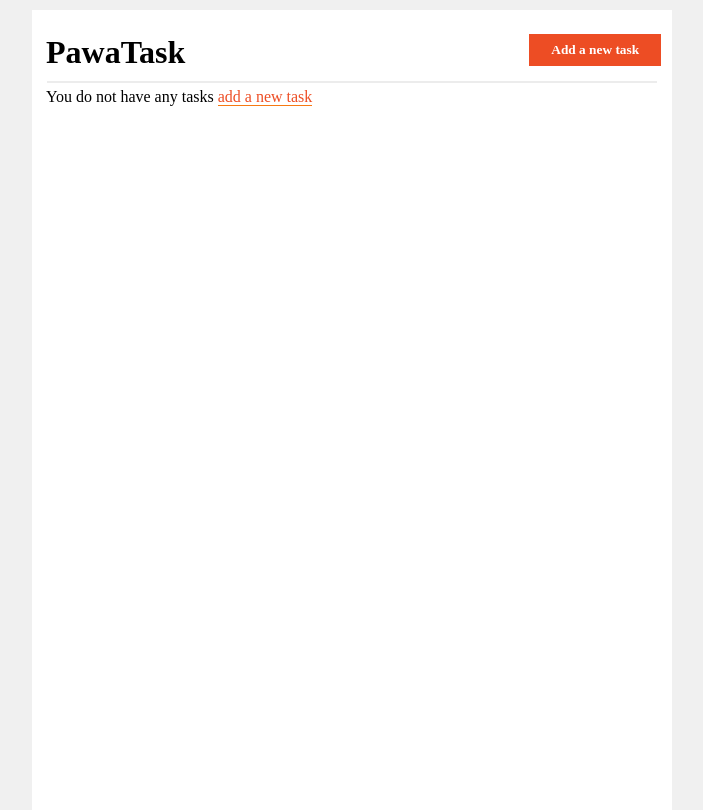
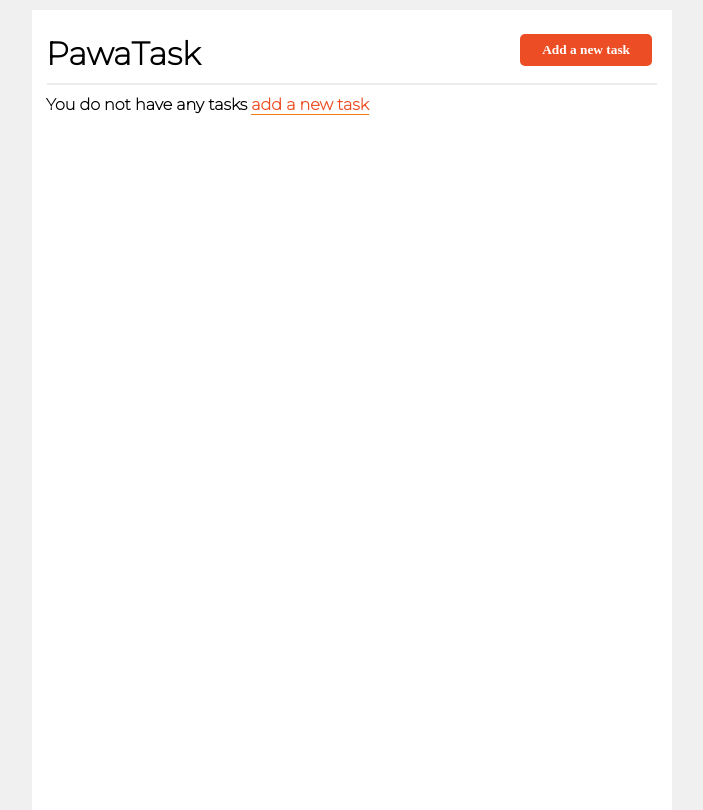
Before and after one commit to theexcel/todolist, a React (Create React App) app: page / in a window 1280 px wide. Shown: the whole page, without its empty margins (288-991 px from the left). Built offline with nearby package versions, Linux system fonts and the light colour scheme.

Commit message:
close modal button implemented

```diff
--- a/public/index.html
+++ b/public/index.html
@@ -11,6 +11,8 @@
     />
     <link rel="apple-touch-icon" href="%PUBLIC_URL%/logo192.png" />
     <link href="https://fonts.googleapis.com/css?family=Lobster" rel="stylesheet" type="text/css"/>
+    <link href="https://fonts.googleapis.com/css2?family=Montserrat:wght@100&display=swap" rel="stylesheet">
+    <link href="https://fonts.googleapis.com/css2?family=Montserrat:ital,wght@0,100;0,200;1,100&display=swap" rel="stylesheet">
     <!--
       manifest.json provides metadata used when your web app is installed on a
       user's mobile device or desktop. See https://developers.google.com/web/fundamentals/web-app-manifest/
--- a/src/components/TheTodos.js
+++ b/src/components/TheTodos.js
@@ -10,6 +10,8 @@ function TheTodos({todos, setTodos, editTodo}) {
 //     todos && todos.map((todo) => console.log(todo))
 //   }
 //   todoFunct()
+
+
 
 
   return (
--- a/src/components/Todomodal.js
+++ b/src/components/Todomodal.js
@@ -8,19 +8,19 @@ monthDate, setMonthDate, input, setInput, priority, setPriority, comments, setCo
 
     //  const [letsCloseModal, setLetsCloseModal] = useState(true)
 
-const editTodo = (id) => {
-let todoList = [...todos]
-let selectedTodo = todoList[id]
-    setInput(selectedTodo.text)
-    setDescription(selectedTodo.description)
-    setDayDate(selectedTodo.dayDate)
-    setMonthDate(selectedTodo.monthDate)
-    setYearDate(selectedTodo.yearDate)
-    setPriority(selectedTodo.priority)
-    setComments(selectedTodo.comments)
-    console.log('excel')
-    open()
-}
+// const editTodo = (id) => {
+// let todoList = [...todos]
+// let selectedTodo = todoList[id]
+//     setInput(selectedTodo.text)
+//     setDescription(selectedTodo.description)
+//     setDayDate(selectedTodo.dayDate)
+//     setMonthDate(selectedTodo.monthDate)
+//     setYearDate(selectedTodo.yearDate)
+//     setPriority(selectedTodo.priority)
+//     setComments(selectedTodo.comments)
+//     console.log('excel')
+//     open()
+// }
 
 
 
--- a/src/styles/Button.css
+++ b/src/styles/Button.css
@@ -6,7 +6,7 @@
     font-family: 'proxima nova';
     font-weight: 700;
     background-color: rgba(237, 77, 36, 1);
-
+    border-radius: 5px;
 }
 
 .btn:hover{
--- a/src/styles/TheTodos.css
+++ b/src/styles/TheTodos.css
@@ -2,6 +2,7 @@
     display: flex;
    margin-left: 14px;
    margin-top: 10px;
+   font-family: 'Montserrat', sans-serif;
 }
 
 .date-container{
@@ -10,6 +11,7 @@ margin-left:0.5rem;
 margin-top: 16px;
 position: absolute;
 left: 24rem;
+font-family: 'Montserrat', sans-serif;
 }
 
 .container-title{
@@ -17,6 +19,7 @@ left: 24rem;
     margin-top: 18px;
     position: absolute;
     left: 2rem;
+    font-family: 'Montserrat', sans-serif;
 }
 
 .checkbox{
--- a/src/styles/Todo.css
+++ b/src/styles/Todo.css
@@ -5,6 +5,7 @@
     margin:auto;
     margin-top: 10px;
     position:relative;
+    font-family: 'Montserrat', sans-serif;
 }
 
 
@@ -15,12 +16,13 @@
 .heading{
     margin-top: 24px;
     margin-left:  14px;
-    font-family: 'proxima nova';
+    font-family: 'Montserrat', sans-serif;
+    font-weight:bolder;
 }
 
 .header-btn-style{
     margin-top: 24px;
-    margin-left: 21.5rem;
+    margin-left: 20rem;
 }
 
 *{
@@ -30,7 +32,7 @@
 
 body{
     background-color: rgba(240, 240, 240, 1);
-    font-family: 'proxima nova';
+    /* font-family: 'proxima nova'; */
 }
 
 .line{
@@ -47,10 +49,14 @@ body{
     border-bottom: 1px solid rgb(247, 121, 18);
 }
 .text{
-    margin-top: 10px;
+    margin-top: 20px;
     margin-left: 14px;
+    font-family: 'Montserrat', sans-serif;
+    font-weight: 900;
 }
 
 .text-style{
-    margin-top: 5px;
+    margin-top: 10px;
+    font-family: 'Montserrat', sans-serif;
+    font-weight: 500;
 }
--- a/src/styles/Todomodal.css
+++ b/src/styles/Todomodal.css
@@ -8,8 +8,8 @@
     top: 0;
     left: 0;
     /* opacity: 0.698039; */
-    background-color: rgba(0, 25, 25, 0.555)
-
+    background-color: rgba(0, 25, 25, 0.555);
+    transition: width 2s, height 2s, transform 2s;
 }
 
 .modal-subcontainer{
@@ -19,6 +19,7 @@
     width: 30rem;
     margin-top: 7rem;
     height: 28rem;
+    box-shadow: aqua;
 }
 
 .newtask-container{
```
